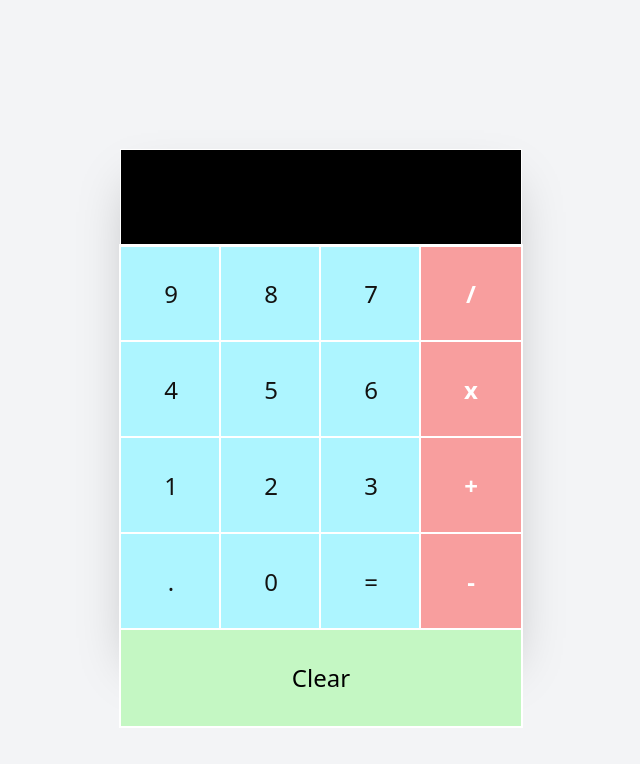
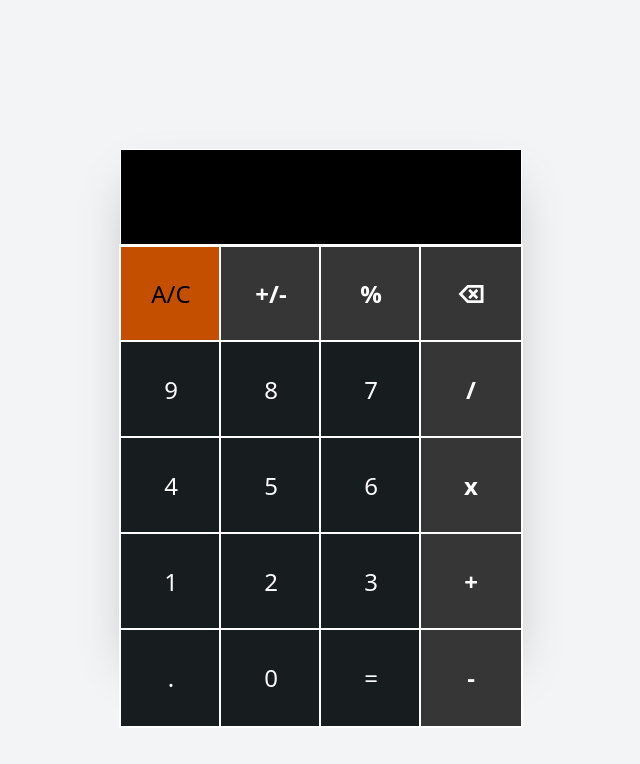
Before and after one commit to codesmash77/CalcXG, a React (Create React App) app: page / in a window 1280 px wide. Shown: the top 764 px of the page, without its empty margins (319-959 px from the left). Built offline with nearby package versions, Linux system fonts and the light colour scheme.

Commit message:
reworked layout with new functions

```diff
--- a/src/App.js
+++ b/src/App.js
@@ -17,6 +17,12 @@ class App extends Component{
       if(props==='x')
       {this.setState({
         input: this.state.input + '*'});}
+      else if(props==='%')
+        {this.setState({input: this.state.input + '/100'})}
+      else if(props==='+/-')
+        {this.setState({input: this.state.input + '*-1'})}
+      else if(props==='⌫')
+        {this.setState({input: this.state.input.slice(0, -1)})}
       else{this.setState({input: this.state.input + props})}
     }
 
@@ -29,6 +35,16 @@ class App extends Component{
       <div className="app-wrapper bg-gray-100" >
         <div className="calc-wrapper  shadow-2xl">
           <Input input={this.state.input}></Input>
+          <div className="row">
+            <ClearButton handleClear={
+              ()=> this.setState({input:""})
+            }>A/C</ClearButton>
+            <Button handleClick={this.addToInput}>+/-</Button>
+            <Button handleClick={this.addToInput}>%</Button>
+            <Button handleClick={this.addToInput}>⌫</Button>
+
+
+          </div>
           <div className="row">
             <Button handleClick={this.addToInput}>9</Button>
             <Button handleClick={this.addToInput}>8</Button>
@@ -53,11 +69,6 @@ class App extends Component{
             <Button handleClick={this.handleEqual}>=</Button>
             <Button handleClick={this.addToInput}>-</Button>
           </div>
-          <div className="row">
-            <ClearButton handleClear={
-              ()=> this.setState({input:""})
-            }>Clear</ClearButton>
-          </div>
         </div>
       </div>
     );
--- a/src/components/Button.css
+++ b/src/components/Button.css
@@ -5,15 +5,15 @@
     align-items:center;
     font-weight: lighter;
     font-size: 1.5rem;
-    background-color:rgb(173, 245, 255);
-    color:#131211;
+    background-color:rgb(23, 28, 31);
+    color:#fdfdfd;
     flex: 1;
     outline: 2px solid rgb(255, 255, 255);
     cursor: pointer;
 }
 
 .operator{
-    background-color:rgb(248, 158, 158);
+    background-color:rgb(54, 54, 54);
     color:rgb(255, 255, 255);
     font-weight: bold;
 }
--- a/src/components/ClearButton.css
+++ b/src/components/ClearButton.css
@@ -6,7 +6,7 @@
     align-items:center;
     font-size: 1.5em;
     font-weight: lighter;
-    background-color: rgb(196, 247, 195);
+    background-color: rgb(197, 79, 0);
     color: rgb(0, 0, 0);
     flex: 1;
     outline: 2px solid rgb(255, 255, 255);
```
